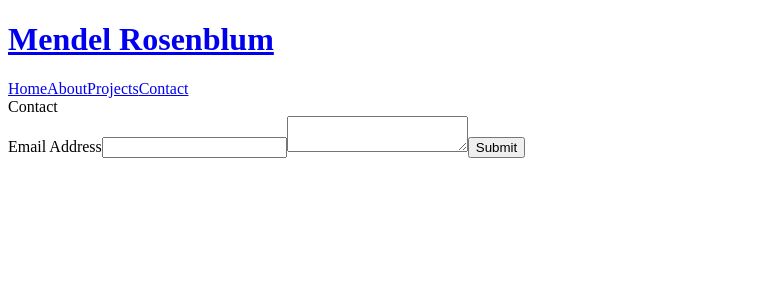
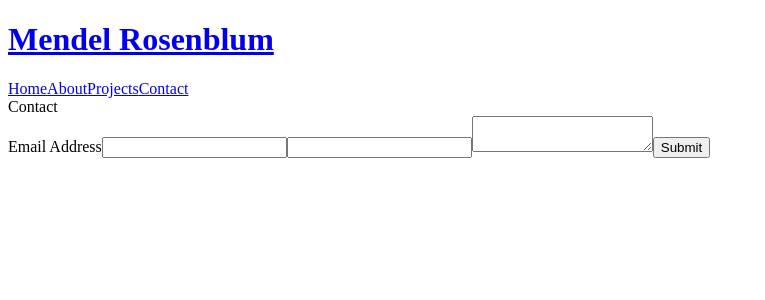
Before and after one commit to mendelr20/portfollio-website, a React (Create React App) app: page /contact in a window 1280 px wide. Shown: the top 300 px of the page, without its empty margins (0-765 px from the left). Built offline with nearby package versions, Linux system fonts and the light colour scheme.

Commit message:
adding trial for number to forms

```diff
--- a/src/components/ContactForm.js
+++ b/src/components/ContactForm.js
@@ -21,6 +21,16 @@ function ContactForm() {
         field="email"
         errors={state.errors}
       />
+      <input
+        id="number"
+        type="number"
+        name="number"
+      />
+      <ValidationError
+        prefix="Number"
+        field="number"
+        errors={state.errors}
+      />
       <textarea
         id="message"
         name="message"
```
